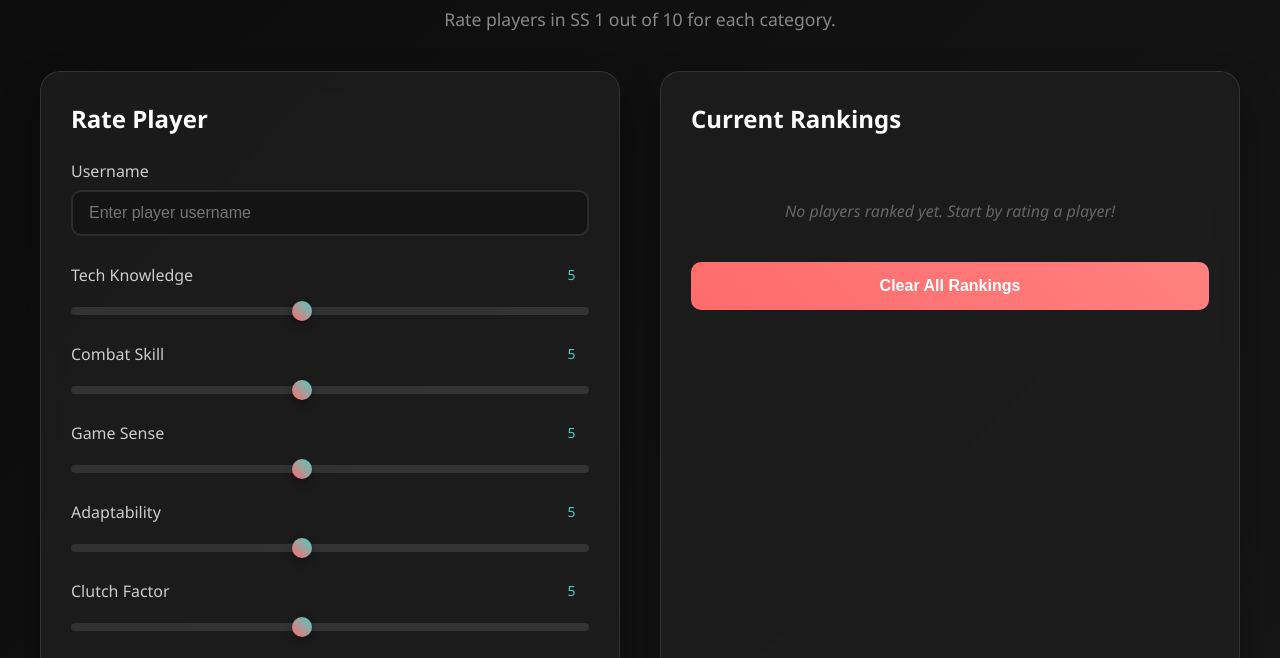
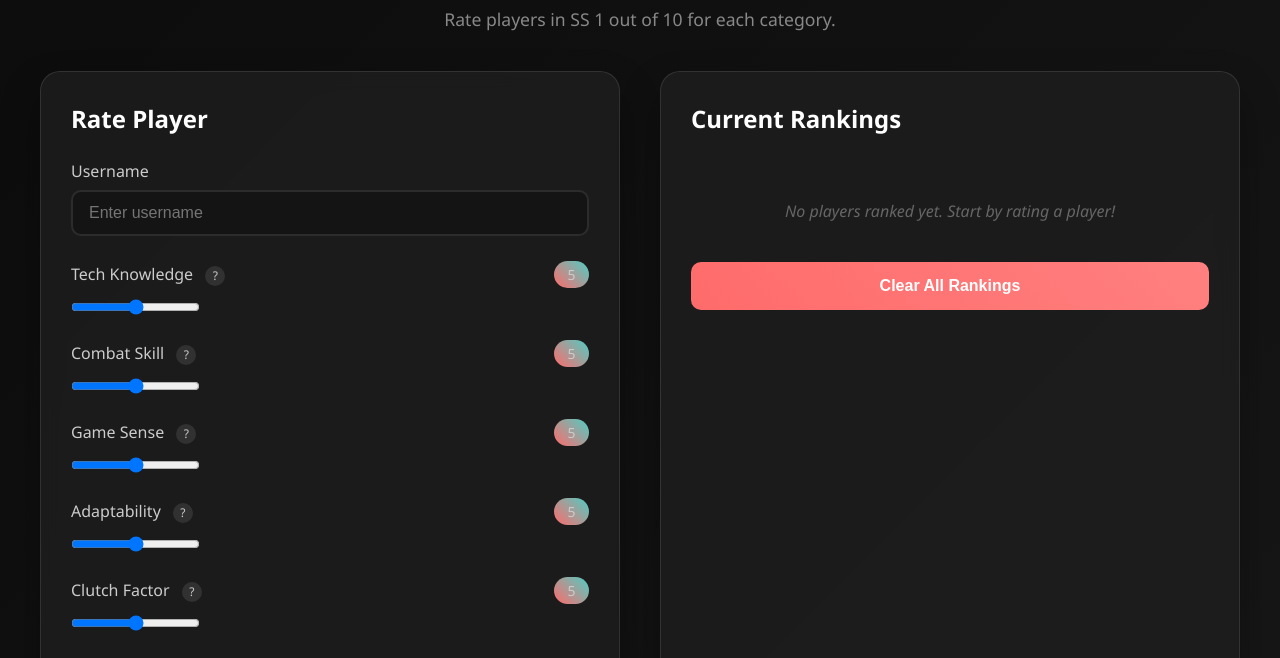
Before and after one commit to VZefoq/player-ranking-system, a plain HTML site: page index.html in a window 1280 px wide. Shown: the part 78-736 px from the top of the page. Drawn offline with Linux system fonts and the light colour scheme.

Commit message:
Added tooltip + some fixes

```diff
--- a/index.html
+++ b/index.html
@@ -5,8 +5,8 @@
     <meta name="viewport" content="width=device-width, initial-scale=1.0">
     <meta property="og:title" content="SS Player Ranking System">
     <meta property="og:site_name" content="Player Ranking System">
-    <meta property="og:description" content="Rank players based on Tech Knowledge, Combat Skill, Game Sense, Adaptability, and Clutch Factor.">
-    <meta property="og:image" content="https://ibb.co/yn1f1hNg">
+    <meta property="og:description" content="Rank SS members based on Tech Knowledge, Combat Skill, Game Sense, Adaptability, and Clutch Factor. This was made for Rank Overseers.">
+    <meta property="og:image" content="https://imgur.com/a/xPtbwkR">
     <meta property="og:image:width" content="1200">
     <meta property="og:image:height" content="630">
     <meta property="og:image:alt" content="Player Ranking System Thumbnail">
@@ -29,47 +29,47 @@
                 <form id="playerForm">
                     <div class="form-group">
                         <label for="username">Username</label>
-                        <input type="text" id="username" placeholder="Enter player username" required>
+                        <input type="text" id="username" placeholder="Enter username">
                     </div>
 
                     <div class="slider-group">
                         <div class="slider-label">
-                            <span>Tech Knowledge</span>
-                            <span class="slider-value no-background" id="techValue">5</span>
+                            <span>Tech Knowledge <span class="tooltip-icon" data-tooltip="Rate based on how many techs a person knows for a character/characters">?</span></span>
+                            <span class="slider-value" id="techValue">5</span>
                         </div>
-                        <input type="range" id="techSlider" class="slider" min="1" max="10" value="5">
+                        <input type="range" min="0" max="10" value="5" id="techSlider">
                     </div>
 
                     <div class="slider-group">
                         <div class="slider-label">
-                            <span>Combat Skill</span>
-                            <span class="slider-value no-background" id="combatValue">5</span>
+                            <span>Combat Skill <span class="tooltip-icon" data-tooltip="Rate overall combat skill such as do they have a good playstyle and a strong one">?</span></span>
+                            <span class="slider-value" id="combatValue">5</span>
                         </div>
-                        <input type="range" id="combatSlider" class="slider" min="1" max="10" value="5">
+                        <input type="range" min="0" max="10" value="5" id="combatSlider">
                     </div>
 
                     <div class="slider-group">
                         <div class="slider-label">
-                            <span>Game Sense</span>
-                            <span class="slider-value no-background" id="gameValue">5</span>
+                            <span>Game Sense <span class="tooltip-icon" data-tooltip="Rate player amount of gamesense how much do they know about the game and how to play it">?</span></span>
+                            <span class="slider-value" id="gameValue">5</span>
                         </div>
-                        <input type="range" id="gameSlider" class="slider" min="1" max="10" value="5">
+                        <input type="range" min="0" max="10" value="5" id="gameSlider">
                     </div>
 
                     <div class="slider-group">
                         <div class="slider-label">
-                            <span>Adaptability</span>
-                            <span class="slider-value no-background" id="adaptValue">5</span>
+                            <span>Adaptability <span class="tooltip-icon" data-tooltip="Rate how good they can adapt to different playstyles or in different situations">?</span></span>
+                            <span class="slider-value" id="adaptValue">5</span>
                         </div>
-                        <input type="range" id="adaptSlider" class="slider" min="1" max="10" value="5">
+                        <input type="range" min="0" max="10" value="5" id="adaptSlider">
                     </div>
 
                     <div class="slider-group">
                         <div class="slider-label">
-                            <span>Clutch Factor</span>
-                            <span class="slider-value no-background" id="clutchValue">5</span>
+                            <span>Clutch Factor <span class="tooltip-icon" data-tooltip="Rate how good a player is able to perform at low health or in difficult situations">?</span></span>
+                            <span class="slider-value" id="clutchValue">5</span>
                         </div>
-                        <input type="range" id="clutchSlider" class="slider" min="1" max="10" value="5">
+                        <input type="range" min="0" max="10" value="5" id="clutchSlider">
                     </div>
 
                     <div class="total-score">
@@ -82,7 +82,7 @@
                 </form>
 
                 <div class="manual-rank-section">
-                    <h3 style="color: #ccc; margin-bottom: 20px;">Quick Add Player</h3>
+                    <h2>Quick Add Player</h2>
                     <div class="form-group">
                         <label for="manualUsername">Username</label>
                         <input type="text" id="manualUsername" placeholder="Enter username">
@@ -105,7 +105,7 @@
                             <option value="F">F (0-11)</option>
                         </select>
                     </div>
-                    <button type="button" class="btn btn-secondary" onclick="addManualPlayer()">Add Player</button>
+                    <button class="btn btn-secondary" onclick="addManualPlayer()">Add Player</button>
                 </div>
             </div>
 
@@ -114,7 +114,7 @@
                 <div id="leaderboard">
                     <div class="empty-state">No players ranked yet. Start by rating a player!</div>
                 </div>
-                <button type="button" class="btn clear-btn" onclick="clearAllPlayers()">Clear All Rankings</button>
+                <button class="btn clear-btn" onclick="clearAllPlayers()">Clear All Rankings</button>
             </div>
         </div>
 
--- a/style.css
+++ b/style.css
@@ -321,7 +321,7 @@
     font-size: 14px;
 }
 
-        /* rank colors */
+/* Rank colors */
 .rank-S-plus, .rank-S, .rank-S-minus {
     background: linear-gradient(45deg, #ff4444, #ff6b6b);
     color: #fff;
@@ -391,3 +391,55 @@
     font-size: 14px;
     border-top: 1px solid rgba(255, 255, 255, 0.1);
 }
+
+.tooltip-icon {
+    display: inline-flex;
+    justify-content: center;
+    align-items: center;
+    width: 20px;
+    height: 20px;
+    margin-left: 8px;
+    background: rgba(255, 255, 255, 0.1);
+    border-radius: 50%;
+    color: #fff;
+    font-size: 12px;
+    font-weight: bold;
+    cursor: pointer;
+    position: relative;
+    transition: background 0.3s ease;
+}
+
+.tooltip-icon:hover {
+    background: rgba(78, 205, 196, 0.3);
+}
+
+.tooltip-icon::after {
+    content: attr(data-tooltip);
+    position: absolute;
+    top: 100%;
+    left: 50%;
+    transform: translateX(-50%);
+    background: rgba(30, 30, 30, 0.9);
+    color: #fff;
+    padding: 8px 12px;
+    border-radius: 6px;
+    font-size: 14px;
+    width: 200px;
+    text-align: center;
+    z-index: 10;
+    opacity: 0;
+    pointer-events: none;
+    transition: opacity 0.3s ease, transform 0.3s ease;
+    margin-top: 8px;
+    border: 1px solid rgba(255, 255, 255, 0.2);
+}
+
+.tooltip-icon:hover::after {
+    opacity: 1;
+    transform: translateX(-50%) translateY(4px);
+}
+
+.tooltip-icon:active::after {
+    opacity: 1;
+    transform: translateX(-50%) translateY(4px);
+}
```
Lines whose indentation alone changed are shown as unchanged.
